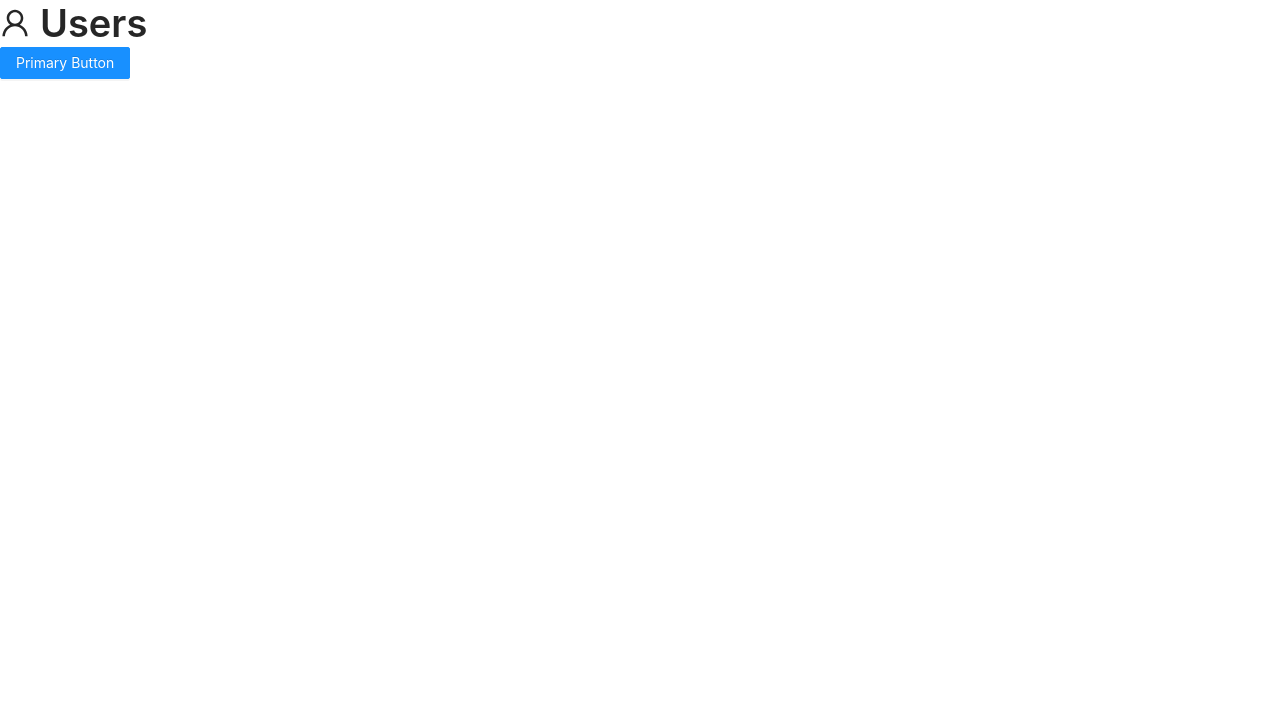
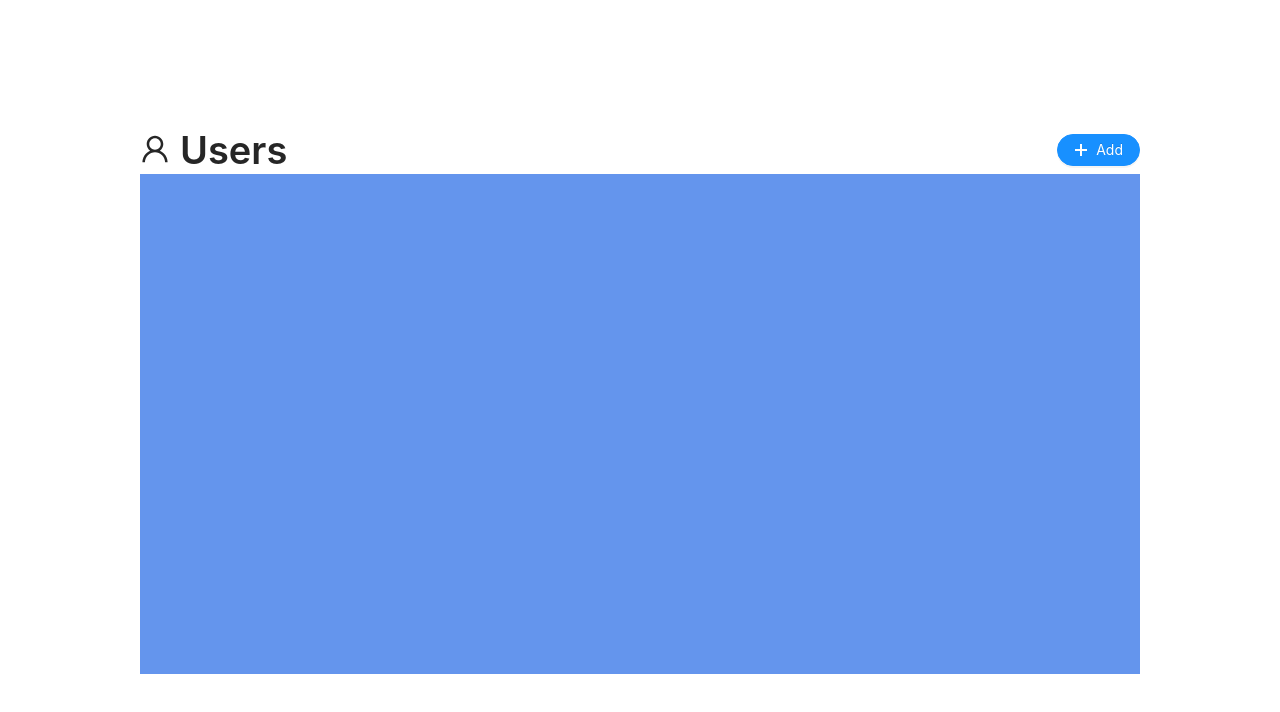
Before and after one commit to woriwori/react-storybook-toy-project, a Next.js app in the folder client/: page / in a window 1280 px wide. Shown: the top 712 px of the page. Built offline with nearby package versions, Linux system fonts and the light colour scheme.

Commit message:
edit page design

```diff
--- a/client/src/pages/index.scss
+++ b/client/src/pages/index.scss
@@ -1,3 +1,10 @@
 body {
+  height: 100vh;
+  display: flex;
+  align-items: center;
+  justify-content: center;
   margin: 0;
+  & > div {
+    width: 1000px;
+  }
 }
--- a/client/src/pages/users.js
+++ b/client/src/pages/users.js
@@ -1,19 +1,34 @@
 import React from 'react';
+import styled from 'styled-components';
 import { Button } from 'antd';
-import { UserOutlined } from '@ant-design/icons';
+import { UserOutlined, PlusOutlined } from '@ant-design/icons';
 import CommonTitle from '@/CommonTitle';
 
-const TITLE_TEXT = 'Users';
+const StyledUsers = styled.div`
+  width: 1000px;
+  #table-test {
+    height: 500px;
+    background-color: cornflowerblue;
+  }
+`;
+const StyledHeader = styled.div`
+  display: flex;
+  align-items: center;
+  justify-content: space-between;
+`;
+
 const Users = () => {
+  const TITLE_TEXT = 'Users';
   return (
-    <div>
-      <CommonTitle
-        text={TITLE_TEXT}
-        IconComponent={UserOutlined}
-        IconComponentProps={{ className: 'test' }}
-      />
-      <Button type="primary">Primary Button</Button>
-    </div>
+    <StyledUsers>
+      <StyledHeader>
+        <CommonTitle text={TITLE_TEXT} IconComponent={UserOutlined} />
+        <Button type="primary" shape="round" icon={<PlusOutlined />}>
+          Add
+        </Button>
+      </StyledHeader>
+      <div id="table-test"></div>
+    </StyledUsers>
   );
 };
 
```
